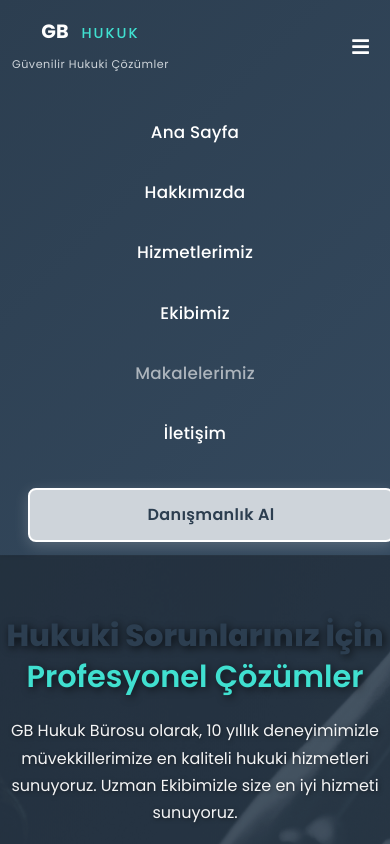
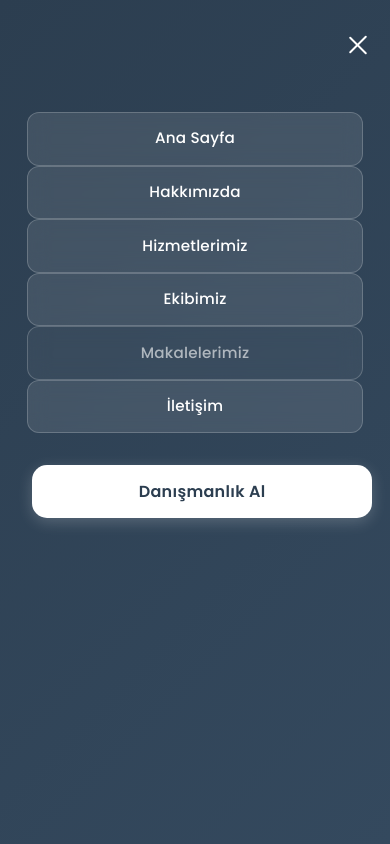
Before and after one commit to OguzDurak/gb-hukuk, a React (Create React App) app: page / in a window 390 px wide. Both pictures are taken after a click on the button 360 px from the left and 45 px from the top of the page. Shown: the top 844 px of the page. Built offline with nearby package versions, Linux system fonts and the light colour scheme.

Commit message:
feat: Enhanced mobile navigation with premium animations

```diff
--- a/src/components/Header.css
+++ b/src/components/Header.css
@@ -117,25 +117,84 @@
   color: #2c3e50;
 }
 
-/* Mobile Toggle */
-.navbar-toggler {
+/* Enhanced Mobile Toggle */
+.custom-toggler {
   border: none;
   padding: 0.25rem 0.5rem;
+  background: transparent !important;
+  position: relative;
+  z-index: 1001;
 }
 
-.navbar-toggler:focus {
+.custom-toggler:focus {
   box-shadow: none;
+  outline: none;
 }
 
-.navbar-toggler svg {
-  color: white;
-  font-size: 1.2rem;
+/* Animated Hamburger Icon */
+.hamburger-icon {
+  width: 24px;
+  height: 18px;
+  display: flex;
+  flex-direction: column;
+  justify-content: space-between;
+  cursor: pointer;
+  position: relative;
 }
 
-/* Mobile Responsive */
+.hamburger-line {
+  width: 100%;
+  height: 2px;
+  background-color: white;
+  transition: all 0.3s cubic-bezier(0.68, -0.55, 0.265, 1.55);
+  transform-origin: center;
+  border-radius: 2px;
+}
+
+/* Hamburger to X Animation */
+.hamburger-icon.open .hamburger-line:nth-child(1) {
+  transform: rotate(45deg) translate(6px, 6px);
+}
+
+.hamburger-icon.open .hamburger-line:nth-child(2) {
+  opacity: 0;
+  transform: scaleX(0);
+}
+
+.hamburger-icon.open .hamburger-line:nth-child(3) {
+  transform: rotate(-45deg) translate(6px, -6px);
+}
+
+/* Mobile Menu Backdrop */
+.mobile-menu-backdrop {
+  position: fixed;
+  top: 0;
+  left: 0;
+  width: 100vw;
+  height: 100vh;
+  background: rgba(0, 0, 0, 0.6);
+  backdrop-filter: blur(4px);
+  z-index: 999;
+  opacity: 0;
+  animation: backdropFadeIn 0.3s ease-out forwards;
+}
+
+@keyframes backdropFadeIn {
+  to {
+    opacity: 1;
+  }
+}
+
+/* Enhanced Mobile Navigation */
 @media (max-width: 991.98px) {
   .main-navbar {
     padding: 0.8rem 0;
+    position: relative;
+    z-index: 1000;
+  }
+
+  .main-navbar.menu-open {
+    background: linear-gradient(135deg, #2c3e50 0%, #34495e 100%) !important;
   }
 
   .brand-name {
@@ -150,26 +209,109 @@
     font-size: 0.75rem;
   }
 
-  .navbar-nav {
-    margin-top: 1.5rem;
-    text-align: center;
+  /* Enhanced Mobile Menu */
+  .mobile-nav-menu {
+    position: fixed;
+    top: 0;
+    left: 0;
+    width: 100vw;
+    height: 100vh;
+    background: linear-gradient(135deg, #2c3e50 0%, #34495e 100%);
+    z-index: 1000;
+    padding-top: 100px;
+    animation: slideInFromTop 0.4s cubic-bezier(0.25, 0.46, 0.45, 0.94);
   }
 
-  .navbar-nav .nav-item {
-    margin: 0.8rem 0;
-    font-size: 1.05rem;
-    padding: 0.3rem 0;
-    white-space: nowrap;
+  .navbar-nav {
+    margin-top: 2rem;
+    text-align: center;
+    width: 100%;
+    padding: 0 2rem;
   }
 
-  .contact-btn {
-    margin-top: 1.5rem;
-    width: 100%;
-    padding: 0.8rem 2rem;
-    text-align: center;
-    display: block;
-    margin-left: auto;
-    margin-right: auto;
+  /* Touch-Friendly Navigation Items */
+  .mobile-nav-item {
+    margin: 0.5rem 0;
+    font-size: 1.2rem;
+    padding: 1rem 1.5rem !important;
+    min-height: 44px; /* iOS touch target minimum */
+    display: flex;
+    align-items: center;
+    justify-content: center;
+    border-radius: 12px;
+    transition: all 0.3s ease;
+    background: rgba(255, 255, 255, 0.1);
+    backdrop-filter: blur(10px);
+    border: 1px solid rgba(255, 255, 255, 0.2);
+    animation: slideInStaggered 0.6s ease-out both;
+    position: relative;
+    overflow: hidden;
+  }
+
+  .mobile-nav-item:nth-child(1) { animation-delay: 0.1s; }
+  .mobile-nav-item:nth-child(2) { animation-delay: 0.15s; }
+  .mobile-nav-item:nth-child(3) { animation-delay: 0.2s; }
+  .mobile-nav-item:nth-child(4) { animation-delay: 0.25s; }
+  .mobile-nav-item:nth-child(5) { animation-delay: 0.3s; }
+  .mobile-nav-item:nth-child(6) { animation-delay: 0.35s; }
+
+  .mobile-nav-item:hover,
+  .mobile-nav-item:active {
+    background: rgba(255, 255, 255, 0.2);
+    transform: translateY(-2px);
+    box-shadow: 0 8px 25px rgba(0, 0, 0, 0.3);
+  }
+
+  .mobile-nav-item.disabled-item {
+    opacity: 0.5;
+    background: rgba(255, 255, 255, 0.05);
+  }
+
+  /* Enhanced Mobile CTA Button */
+  .mobile-cta-btn {
+    margin-top: 2rem;
+    width: 90%;
+    padding: 1rem 2rem;
+    font-size: 1.1rem;
+    font-weight: 600;
+    border-radius: 15px;
+    background: white !important;
+    color: #2c3e50 !important;
+    border: none;
+    box-shadow: 0 10px 30px rgba(255, 255, 255, 0.3);
+    animation: slideInStaggered 0.6s ease-out both;
+    animation-delay: 0.4s;
+    transition: all 0.3s ease;
+  }
+
+  .mobile-cta-btn:hover,
+  .mobile-cta-btn:active {
+    transform: translateY(-3px);
+    box-shadow: 0 15px 40px rgba(255, 255, 255, 0.4);
+    background: #f8f9fa !important;
+  }
+}
+
+/* Animations */
+@keyframes slideInFromTop {
+  from {
+    transform: translateY(-100%);
+    opacity: 0;
+  }
+  to {
+    transform: translateY(0);
+    opacity: 1;
+  }
+}
+
+@keyframes slideInStaggered {
+  from {
+    opacity: 0;
+    transform: translateX(-30px);
+  }
+  to {
+    opacity: 1;
+    transform: translateX(0);
   }
 }
 
@@ -185,6 +327,27 @@
   .brand-tagline {
     font-size: 0.7rem;
   }
+
+  /* Smaller Mobile Adjustments */
+  .mobile-nav-menu {
+    padding-top: 80px;
+  }
+
+  .mobile-nav-item {
+    font-size: 1.1rem;
+    padding: 0.9rem 1.2rem !important;
+    margin: 0.4rem 0;
+  }
+
+  .mobile-cta-btn {
+    width: 95%;
+    padding: 0.9rem 1.5rem;
+    font-size: 1rem;
+  }
+
+  .navbar-nav {
+    padding: 0 1rem;
+  }
 }
 
 /* Scroll Effect */
@@ -193,9 +356,9 @@
   backdrop-filter: blur(10px);
 }
 
-/* Animation for mobile menu */
+/* Enhanced Animation for mobile menu */
 .navbar-collapse {
-  transition: all 0.3s ease-in-out;
+  transition: all 0.4s cubic-bezier(0.25, 0.46, 0.45, 0.94);
 }
 
 /* Hover effects for better UX */
--- a/src/components/Header.js
+++ b/src/components/Header.js
@@ -1,10 +1,35 @@
-import React, { useState } from 'react';
+import React, { useState, useEffect } from 'react';
 import { Navbar, Nav, Container, Button } from 'react-bootstrap';
-import { FaBars } from 'react-icons/fa';
 import './Header.css';
 
 const Header = () => {
   const [expanded, setExpanded] = useState(false);
+
+  // Body scroll lock when mobile menu is open
+  useEffect(() => {
+    if (expanded) {
+      document.body.style.overflow = 'hidden';
+    } else {
+      document.body.style.overflow = 'unset';
+    }
+
+    // Cleanup on component unmount
+    return () => {
+      document.body.style.overflow = 'unset';
+    };
+  }, [expanded]);
+
+  // Enhanced mobile menu toggle
+  const handleToggle = (isExpanded) => {
+    setExpanded(isExpanded);
+  };
+
+  // Close mobile menu when clicking outside
+  const handleOutsideClick = () => {
+    if (expanded) {
+      setExpanded(false);
+    }
+  };
 
   // Smooth scroll function
   const scrollToSection = (sectionId) => {
@@ -25,19 +50,30 @@ const Header = () => {
     const encodedMessage = encodeURIComponent(message);
     const whatsappURL = `https://wa.me/${phoneNumber}?text=${encodedMessage}`;
     window.open(whatsappURL, '_blank');
+    setExpanded(false); // Close mobile menu after WhatsApp
   };
 
+  // Custom Hamburger Component
+  const HamburgerIcon = ({ isOpen }) => (
+    <div className={`hamburger-icon ${isOpen ? 'open' : ''}`}>
+      <span className="hamburger-line"></span>
+      <span className="hamburger-line"></span>
+      <span className="hamburger-line"></span>
+    </div>
+  );
+
   return (
+    <>
       <Navbar
         bg="white"
         expand="lg"
         sticky="top"
-      className="main-navbar shadow-sm"
+        className={`main-navbar shadow-sm ${expanded ? 'menu-open' : ''}`}
         expanded={expanded}
-      onToggle={setExpanded}
+        onToggle={handleToggle}
       >
         <Container>
-        <Navbar.Brand href="#home" className="brand-logo">
+          <Navbar.Brand onClick={() => scrollToSection('home')} className="brand-logo" style={{ cursor: 'pointer' }}>
             <div className="logo-text">
               <span className="brand-name">GB</span>
               <span className="brand-subtitle">HUKUK</span>
@@ -47,57 +83,60 @@ const Header = () => {
             </div>
           </Navbar.Brand>
 
-        <Navbar.Toggle aria-controls="basic-navbar-nav">
-          <FaBars />
+          <Navbar.Toggle
+            aria-controls="basic-navbar-nav"
+            className="custom-toggler"
+          >
+            <HamburgerIcon isOpen={expanded} />
           </Navbar.Toggle>
 
-        <Navbar.Collapse id="basic-navbar-nav">
+          <Navbar.Collapse id="basic-navbar-nav" className="mobile-nav-menu">
             <Nav className="mx-auto">
               <Nav.Link
                 onClick={() => scrollToSection('home')}
-              className="nav-item"
+                className="nav-item mobile-nav-item"
                 style={{ cursor: 'pointer' }}
               >
                 Ana Sayfa
               </Nav.Link>
               <Nav.Link
                 onClick={() => scrollToSection('about')}
-              className="nav-item"
+                className="nav-item mobile-nav-item"
                 style={{ cursor: 'pointer' }}
               >
                 Hakkımızda
               </Nav.Link>
               <Nav.Link
                 onClick={() => scrollToSection('services')}
-              className="nav-item"
+                className="nav-item mobile-nav-item"
                 style={{ cursor: 'pointer' }}
               >
                 Hizmetlerimiz
               </Nav.Link>
               <Nav.Link
                 onClick={() => scrollToSection('team')}
-              className="nav-item"
+                className="nav-item mobile-nav-item"
                 style={{ cursor: 'pointer' }}
               >
                 Ekibimiz
               </Nav.Link>
               <Nav.Link
                 href="#"
-              className="nav-item"
+                className="nav-item mobile-nav-item disabled-item"
                 style={{ color: 'rgba(255,255,255,0.6)' }}
               >
                 Makalelerimiz
               </Nav.Link>
               <Nav.Link
                 onClick={() => scrollToSection('contact')}
-              className="nav-item"
+                className="nav-item mobile-nav-item"
                 style={{ cursor: 'pointer' }}
               >
                 İletişim
               </Nav.Link>
               <Button
                 variant="dark"
-              className="contact-btn ms-3"
+                className="contact-btn ms-3 mobile-cta-btn"
                 onClick={openWhatsApp}
                 style={{ cursor: 'pointer' }}
               >
@@ -107,6 +146,15 @@ const Header = () => {
           </Navbar.Collapse>
         </Container>
       </Navbar>
+
+      {/* Mobile Menu Backdrop */}
+      {expanded && (
+        <div
+          className="mobile-menu-backdrop"
+          onClick={handleOutsideClick}
+        />
+      )}
+    </>
   );
 };
 
```
Lines whose indentation alone changed are shown as unchanged.
